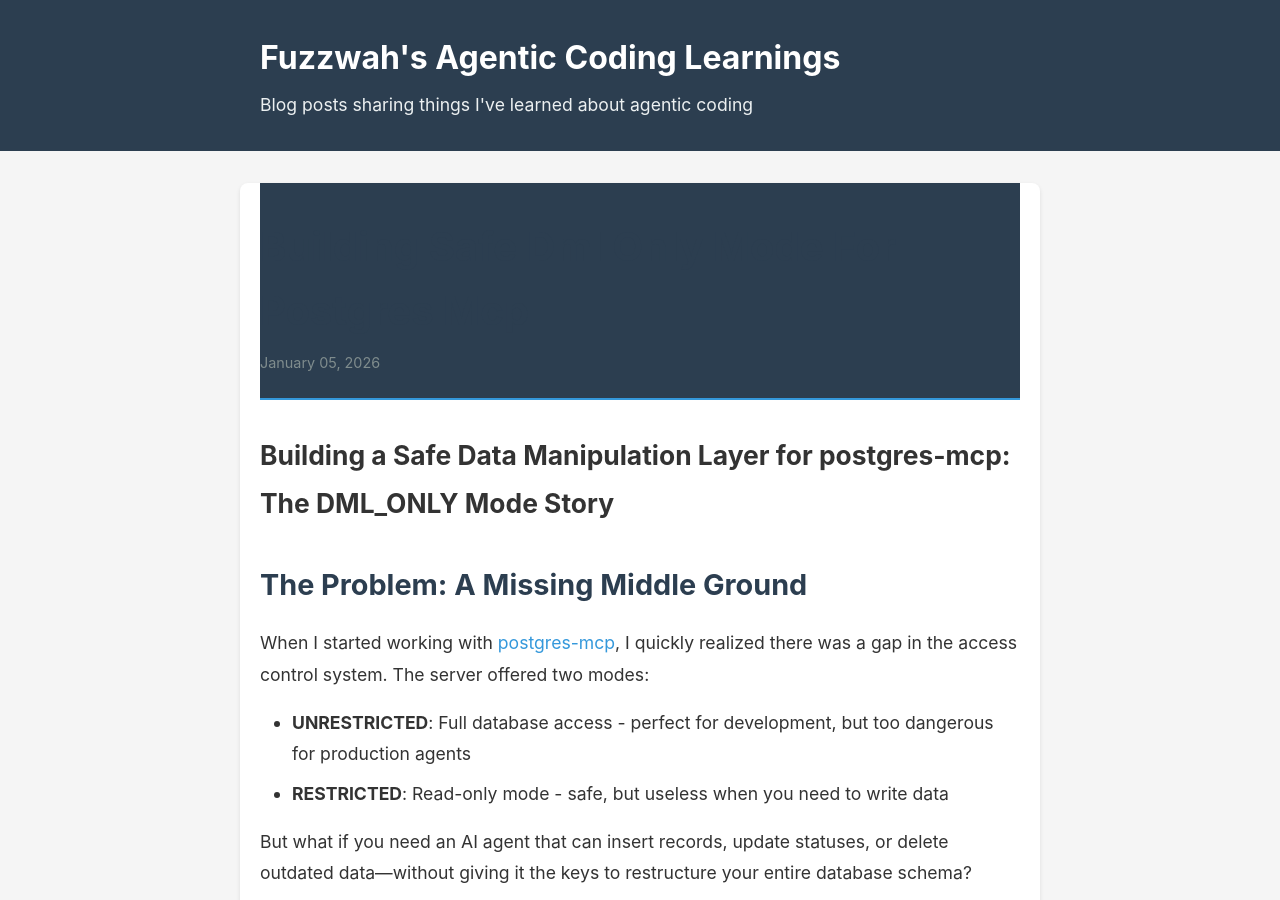
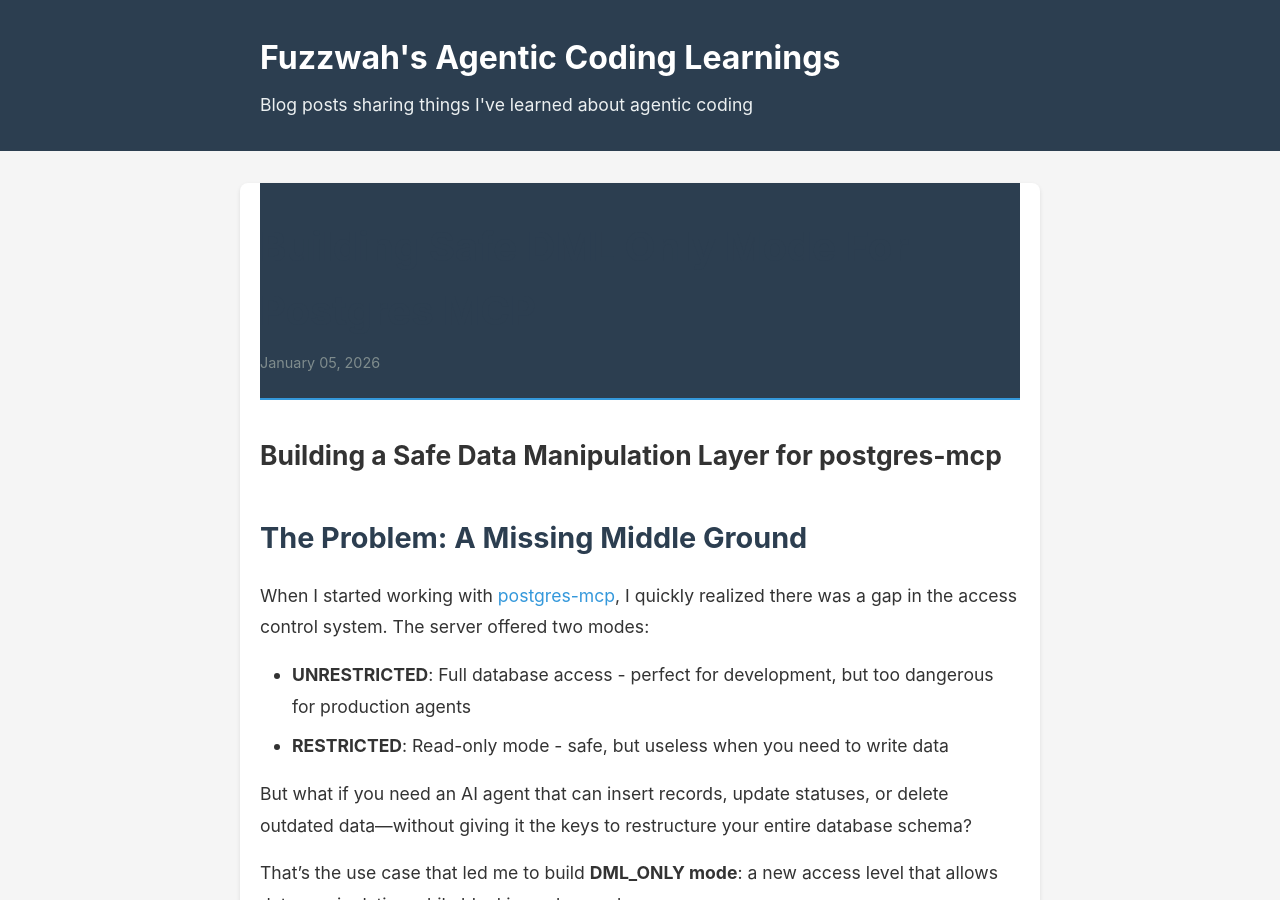
Before and after one commit to Fuzzwah/blog, a Jekyll site: the page built from _posts/2026-01-05-building-safe-dml-only-mode-for-postgres-mcp.md, in a window 1280 px wide and 900 px high. Built offline with Jekyll 4.4.1, drawn with Linux system fonts in a browser that asks for light colours.

Commit message:
stdio vs http post, add to dml mode post

```diff
--- a/_posts/2026-01-05-building-safe-dml-only-mode-for-postgres-mcp.md
+++ b/_posts/2026-01-05-building-safe-dml-only-mode-for-postgres-mcp.md
@@ -1,4 +1,7 @@
-# Building a Safe Data Manipulation Layer for postgres-mcp: The DML_ONLY Mode Story
+---
+title: Building Safe DML Only Mode For Postgres MCP
+---
+# Building a Safe Data Manipulation Layer for postgres-mcp
 
 ## The Problem: A Missing Middle Ground
 
```
Also changed, not shown: _posts/2026-01-06-stdio-vs-http-mcp-servers-in-vscode.md (+3 -0 lines).
